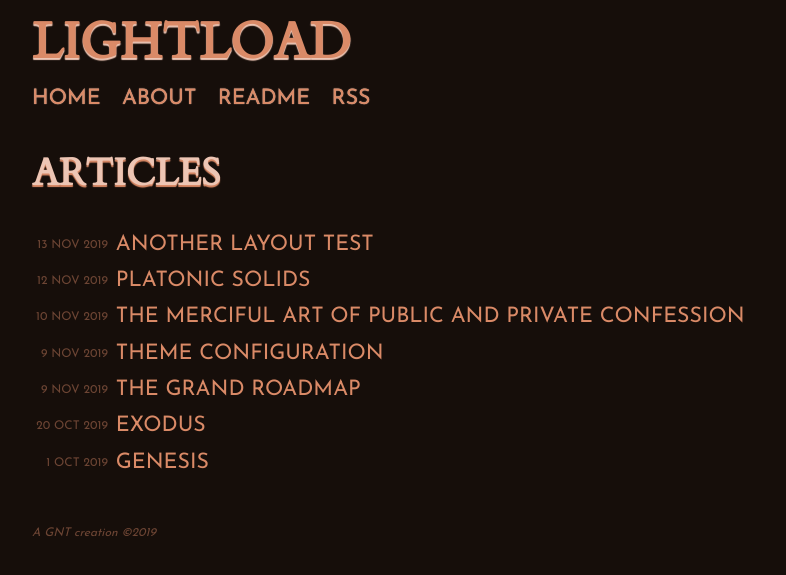
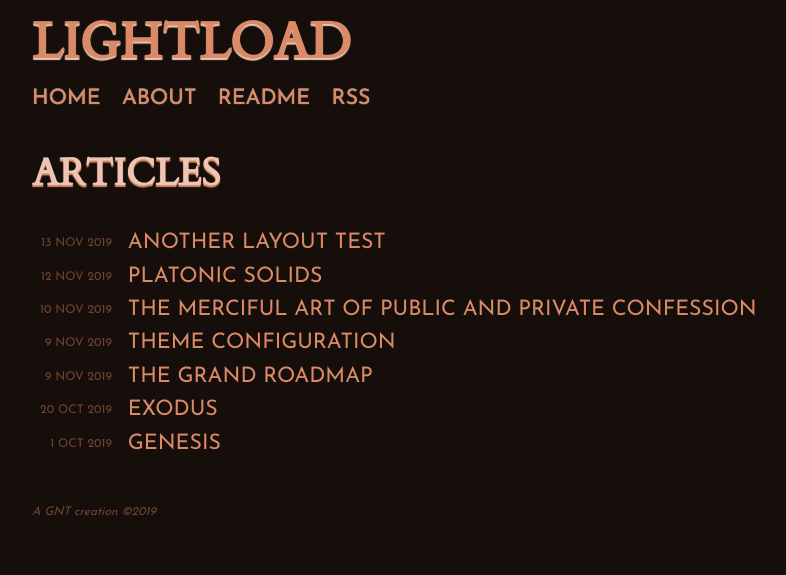
Before and after one commit to naum/lightload, a Jekyll site: the page built from index.html, in a window 1280 px wide. Shown: the top 575 px of the page, without its empty margins (208-994 px from the left). Built offline with Jekyll 4.4.1, drawn with Linux system fonts in a browser that asks for light colours.

Commit message:
Yet more minor table CSS fiddling

```diff
--- a/assets/css/main.css
+++ b/assets/css/main.css
@@ -172,7 +172,7 @@ table {
 }
 
 td, th {
-  padding: 0.25rem;
+  padding: 0.16rem 0.5rem;
   text-align: left;
 }
 
```
